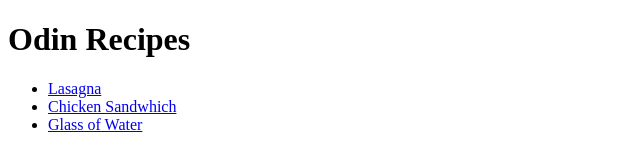
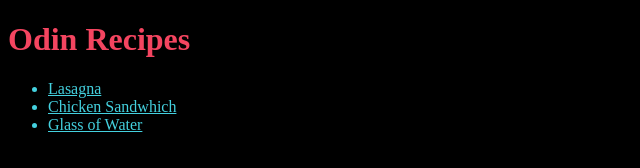
Before and after one commit to DeadSpleen/odin-recepies, a plain HTML site: page index.html in a window 1280 px wide. Shown: the whole page, without its empty margins (0-640 px from the left). Drawn offline with Linux system fonts and the light colour scheme.

Commit message:
changed color

```diff
--- a/index.html
+++ b/index.html
@@ -1,6 +1,15 @@
 <!DOCTYPE html>
 <html lang="en">
     <head>
+        <style>
+            *{
+                color: #44d1df;
+                background-color: black;
+            }
+            h1 {
+                color:#f44560
+            }
+        </style>
         <meta charset="utf-8">
         <title>Learning Recipes</title>
     </head>
```
